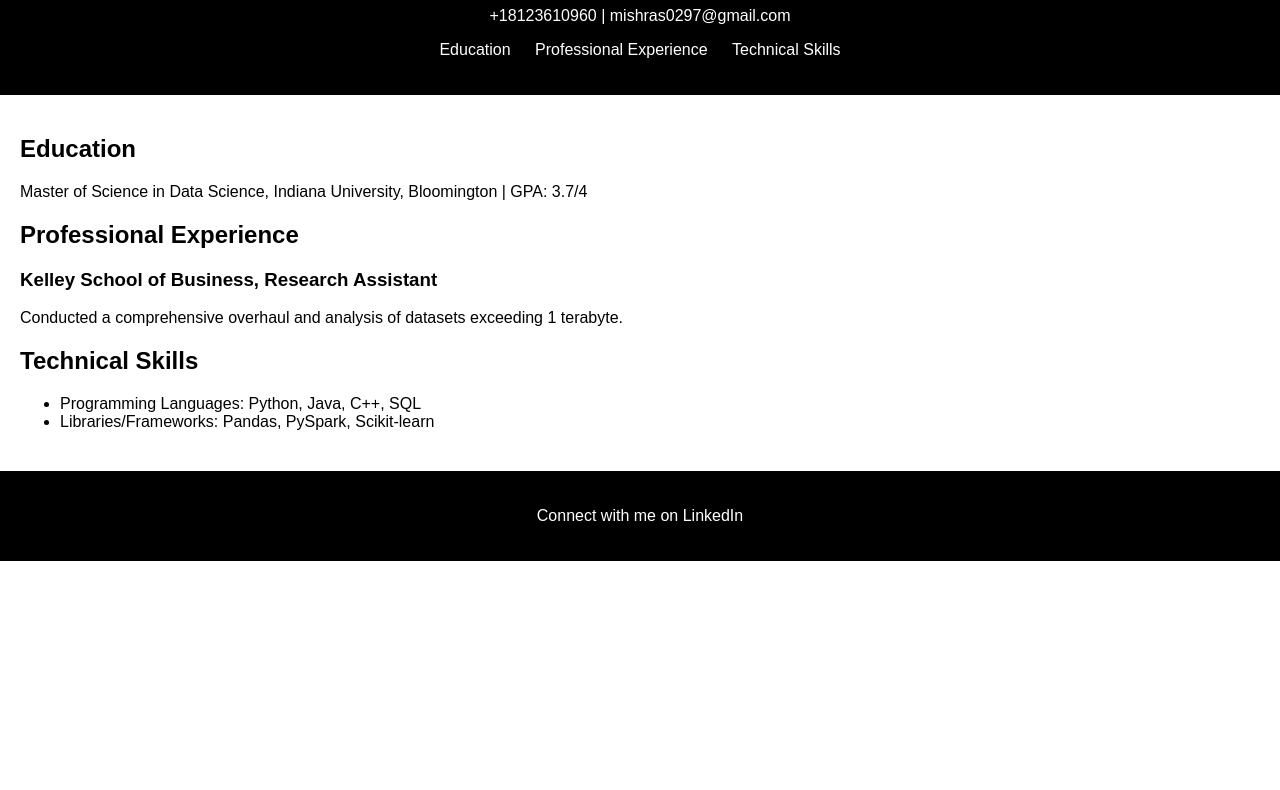
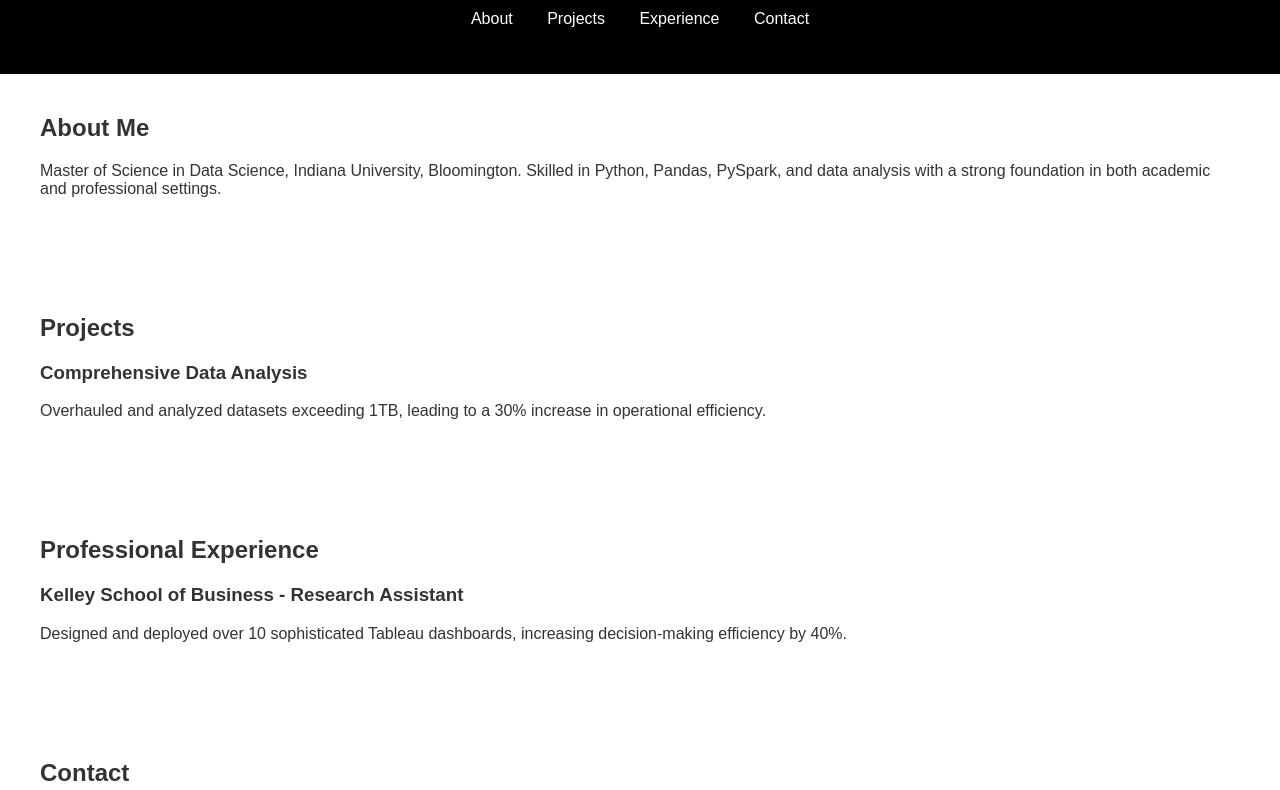
Before and after one commit to shivam0296/mishras.github.io, a plain HTML site: page index.html in a window 1280 px wide. Shown: the part 93-883 px from the top of the page. Before the commit the page ends 800 px from the top, so only its background shows below. Drawn offline with Linux system fonts and the light colour scheme.

Commit message:
Adding portfolio files

```diff
--- a/index.html
+++ b/index.html
@@ -8,42 +8,60 @@
 </head>
 <body>
     <header>
+        <div class="container">
             <h1>Shivam Mishra</h1>
-        <p>+18123610960 | mishras0297@gmail.com</p>
             <nav>
                 <ul>
-                <li><a href="#education">Education</a></li>
-                <li><a href="#experience">Professional Experience</a></li>
-                <li><a href="#skills">Technical Skills</a></li>
+                    <li><a href="#about">About</a></li>
+                    <li><a href="#projects">Projects</a></li>
+                    <li><a href="#experience">Experience</a></li>
+                    <li><a href="#contact">Contact</a></li>
                 </ul>
             </nav>
+        </div>
     </header>
     <main>
-        <section id="education">
-            <h2>Education</h2>
-            <p>Master of Science in Data Science, Indiana University, Bloomington | GPA: 3.7/4</p>
+        <section id="about">
+            <div class="container">
+                <h2>About Me</h2>
+                <p>Master of Science in Data Science, Indiana University, Bloomington. Skilled in Python, Pandas, PySpark, and data analysis with a strong foundation in both academic and professional settings.</p>
+            </div>
+        </section>
+        <section id="projects">
+            <div class="container">
+                <h2>Projects</h2>
+                <!-- Example Project -->
+                <article>
+                    <h3>Comprehensive Data Analysis</h3>
+                    <p>Overhauled and analyzed datasets exceeding 1TB, leading to a 30% increase in operational efficiency.</p>
+                </article>
+                <!-- Add more projects here -->
+            </div>
         </section>
         <section id="experience">
+            <div class="container">
                 <h2>Professional Experience</h2>
+                <!-- Example Experience -->
                 <article>
-                <h3>Kelley School of Business, Research Assistant</h3>
-                <p>Conducted a comprehensive overhaul and analysis of datasets exceeding 1 terabyte.</p>
+                    <h3>Kelley School of Business - Research Assistant</h3>
+                    <p>Designed and deployed over 10 sophisticated Tableau dashboards, increasing decision-making efficiency by 40%.</p>
                 </article>
-            <!-- Add more experiences as needed -->
+                <!-- Add more experiences here -->
+            </div>
         </section>
-        <section id="skills">
-            <h2>Technical Skills</h2>
-            <ul>
-                <li>Programming Languages: Python, Java, C++, SQL</li>
-                <li>Libraries/Frameworks: Pandas, PySpark, Scikit-learn</li>
-                <!-- Add more skills as needed -->
-            </ul>
+        <section id="contact">
+            <div class="container">
+                <h2>Contact</h2>
+                <p>Email: mishras0297@gmail.com</p>
+                <!-- Add more contact details or a contact form here -->
+            </div>
         </section>
     </main>
     <footer>
+        <div class="container">
             <p>Connect with me on <a href="https://linkedin.com">LinkedIn</a></p>
+        </div>
     </footer>
-
     <script src="script.js"></script>
 </body>
 </html>
--- a/style.css
+++ b/style.css
@@ -1,14 +1,26 @@
 body, html {
     margin: 0;
     padding: 0;
-    font-family: Arial, sans-serif;
+    font-family: 'Arial', sans-serif;
+    background-color: #fff;
+    color: #333;
 }
 
-header, footer {
+.container {
+    max-width: 1200px;
+    margin: 0 auto;
+    padding: 20px;
+}
+
+header {
     background-color: #000;
     color: #fff;
+}
+
+header h1, header nav {
     text-align: center;
-    padding: 20px 0;
+    margin: 0;
+    padding: 10px;
 }
 
 header nav ul {
@@ -18,7 +30,7 @@ header nav ul {
 
 header nav ul li {
     display: inline;
-    margin: 0 10px;
+    margin: 0 15px;
 }
 
 header nav ul li a {
@@ -28,12 +40,17 @@ header nav ul li a {
 
 main {
     background-color: #fff;
-    padding: 20px;
-    color: #000;
 }
 
 section {
-    margin-bottom: 20px;
+    margin-bottom: 40px;
+}
+
+footer {
+    background-color: #000;
+    color: #fff;
+    text-align: center;
+    padding: 20px 0;
 }
 
 footer a {
```
Lines whose indentation alone changed are shown as unchanged.
